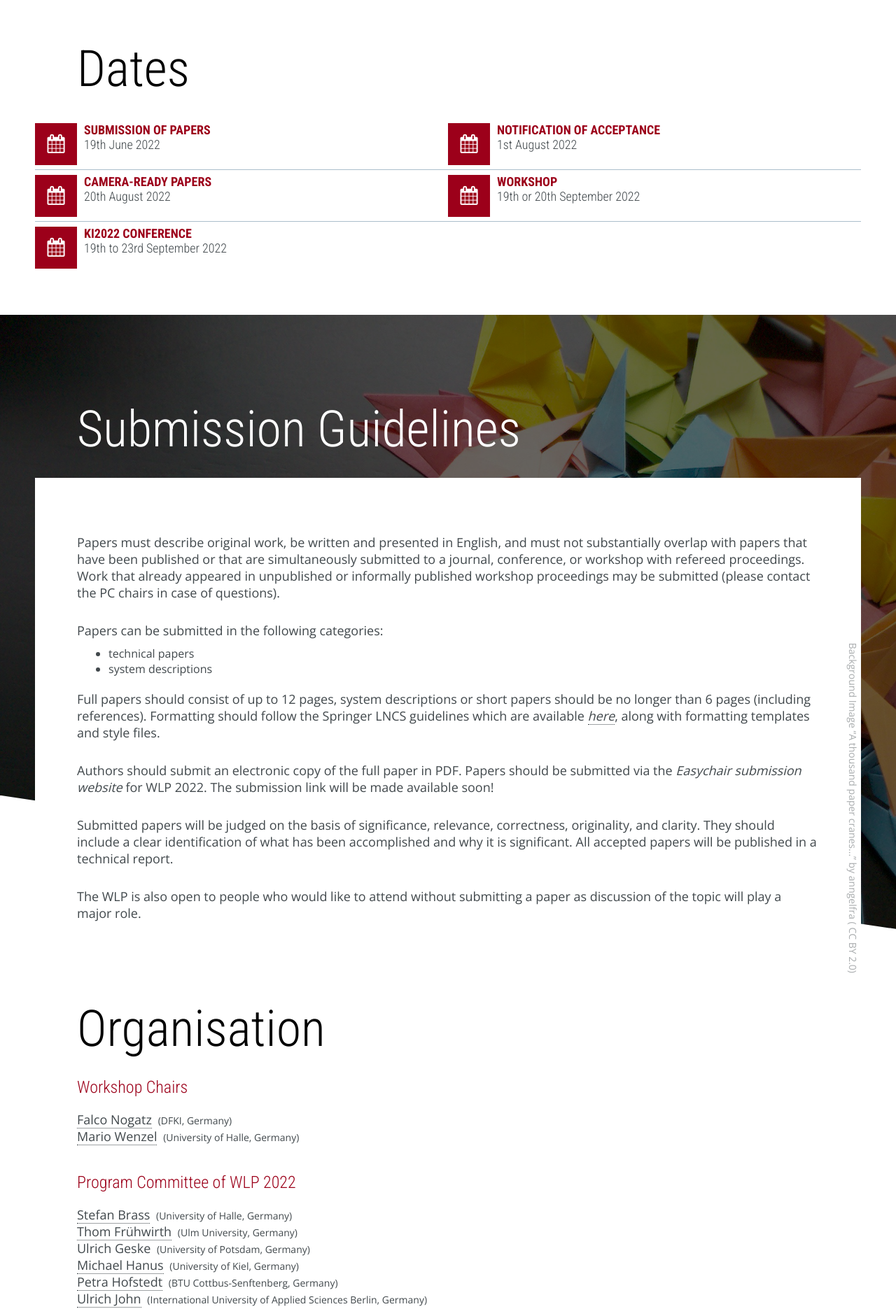
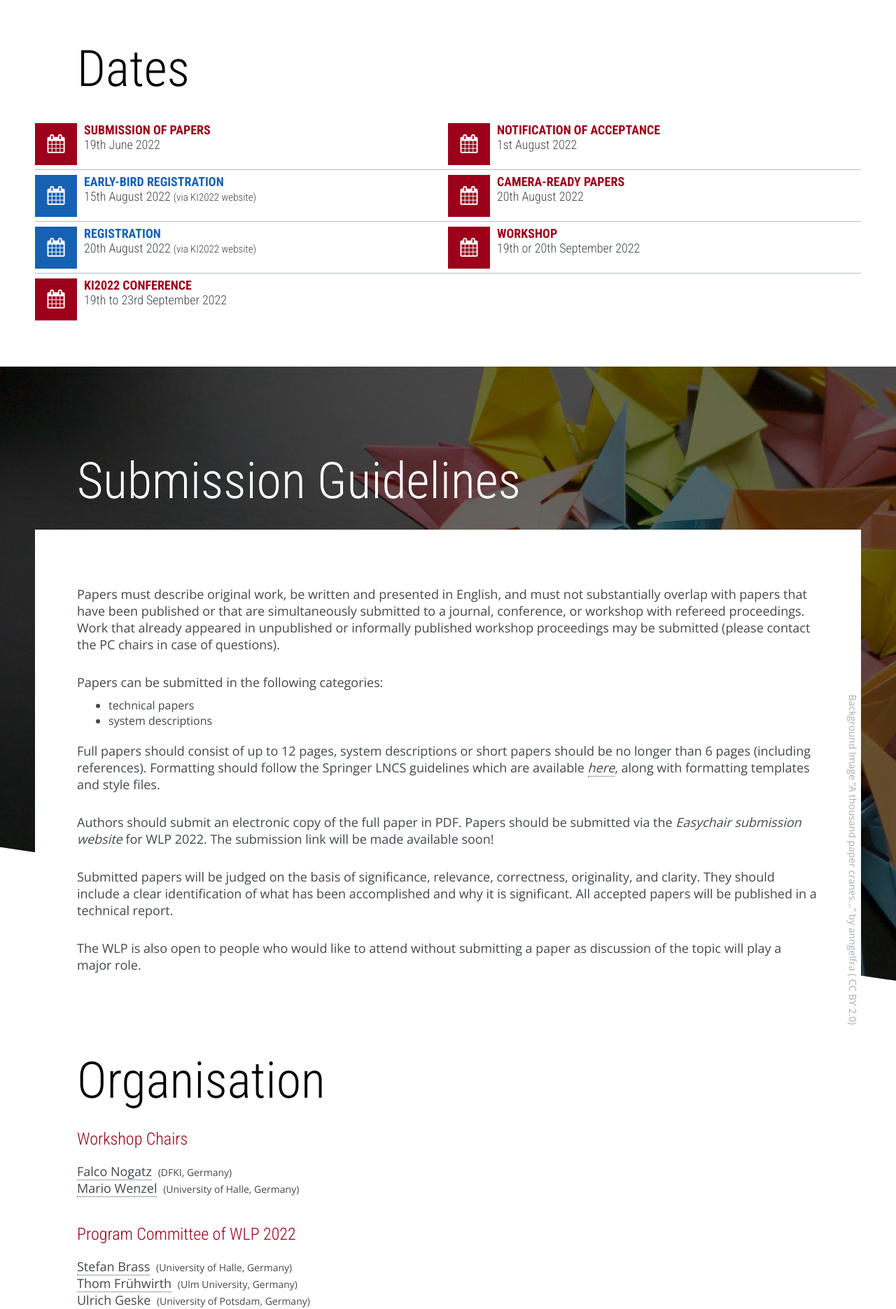
Before and after one commit to DFKI/wlp2022.dfki.de, a Jekyll site: the page built from index.html, in a window 1280 px wide. Shown: the part 1963-3834 px from the top of the page at 70% size. Built offline with Jekyll 4.4.1, drawn with Linux system fonts in a browser that asks for light colours; nearby versions of some CDN libraries; library files that are not in the unit come from our copies.

Commit message:
Add dates of main event for registration

```diff
--- a/css/style.scss
+++ b/css/style.scss
@@ -377,6 +377,16 @@ a {
       margin-left: $default-spacing;
     }
   }
+
+  &.main-event {
+    .icon-holder {
+      background-color: #1761b3;
+    }
+
+    strong {
+      color: #1761b3;
+    }
+  }
 }
 
 .register-now {
--- a/index.html
+++ b/index.html
@@ -112,6 +112,19 @@ permalink: /
       </div>
 
       <div class="date-row">
+         <a href="https://ki2022.gi.de/" target="_blank">
+            <div class="info-box main-event">
+               <div class="icon-holder">
+                  <i class="fa fa-calendar"></i>
+               </div>
+
+               <div>
+                  <p><strong>Early-Bird Registration</strong></p>
+               <p><span>15th August 2022 <small>(via KI2022 website)</small></span></p>
+               </div>
+            </div>
+         </a>
+
          <div class="info-box">
             <div class="icon-holder">
                <i class="fa fa-calendar"></i>
@@ -122,6 +135,21 @@ permalink: /
             <p><span>20th August 2022</span></p>
             </div>
          </div>
+      </div>
+
+      <div class="date-row">
+         <a href="https://ki2022.gi.de/" target="_blank">
+            <div class="info-box main-event">
+               <div class="icon-holder">
+                  <i class="fa fa-calendar"></i>
+               </div>
+
+               <div>
+                  <p><strong>Registration</strong></p>
+               <p><span>20th August 2022 <small>(via KI2022 website)</small></span></p>
+               </div>
+            </div>
+         </a>
 
          <div class="info-box">
             <div class="icon-holder">
```
